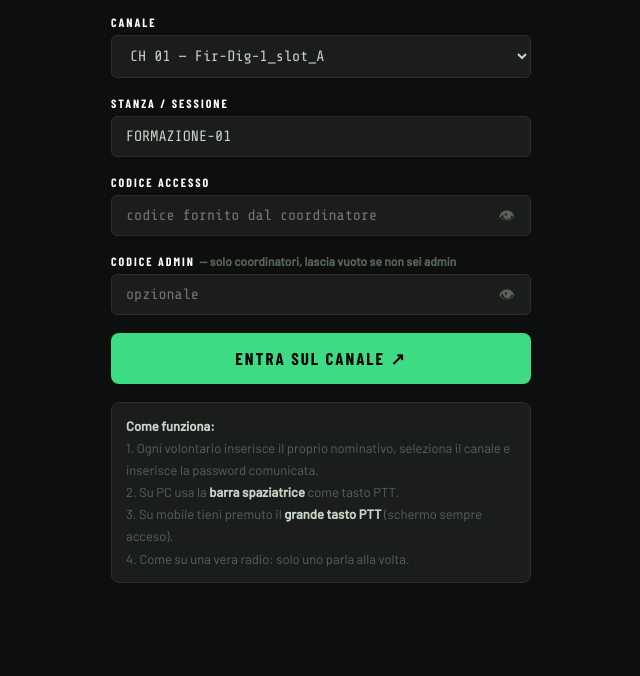
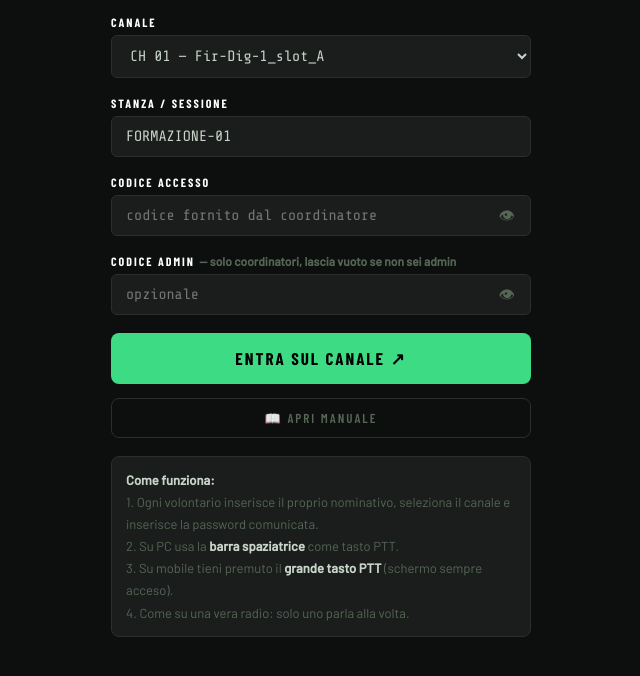
Before and after one commit to riccardobaima/radiosim, a website: page public/index.html in a window 1280 px wide. Shown: the part 158-834 px from the top of the page, without its empty margins (319-959 px from the left). Drawn offline with nearby package versions, Linux system fonts and the light colour scheme; no server answers; a web font is replaced by a local one.

Commit message:
Pulsante "Apri manuale" sulla schermata di accesso (v1.5.12)
Aggiunto sotto al pulsante ENTRA SUL CANALE, stile outline coerente
col tema radio. Apre /manuale.html in una nuova scheda. Visibile a
tutti i volontari prima del login, così chi è alla prima esperienza
trova subito le istruzioni.

```diff
--- a/package.json
+++ b/package.json
@@ -1,6 +1,6 @@
 {
   "name": "radiosim-server",
-  "version": "1.5.11",
+  "version": "1.5.12",
   "description": "Simulatore Radio VHF/UHF per formazione volontari",
   "main": "server/index.js",
   "scripts": {
--- a/public/index.html
+++ b/public/index.html
@@ -110,6 +110,16 @@ html, body {
 }
 .join-btn:hover { opacity: 0.85; }
 .join-btn:disabled { opacity: 0.4; cursor: not-allowed; }
+.manual-btn {
+  display: block; width: 100%; text-align: center;
+  background: transparent; border: 1px solid var(--border);
+  color: var(--text-dim); border-radius: 8px;
+  font-family: var(--sans); font-weight: 600; font-size: 13px;
+  letter-spacing: 2px; padding: 11px; cursor: pointer;
+  text-decoration: none; transition: all .15s;
+  margin-top: -4px;
+}
+.manual-btn:hover { color: var(--accent); border-color: var(--accent-dim); }
 .info-box {
   background: var(--panel); border: 1px solid var(--border); border-radius: 8px;
   padding: 12px 14px; font-size: 13px; color: var(--text-dim); line-height: 1.7;
@@ -397,6 +407,8 @@ html, body {
   </div>
 
   <button class="join-btn" id="join-btn" onclick="doJoin()">ENTRA SUL CANALE ↗</button>
+
+  <a class="manual-btn" href="manuale.html" target="_blank" rel="noopener">📖 APRI MANUALE</a>
 
   <div class="info-box">
     <strong>Come funziona:</strong><br>
```
Also changed, not shown: 1 other file.
